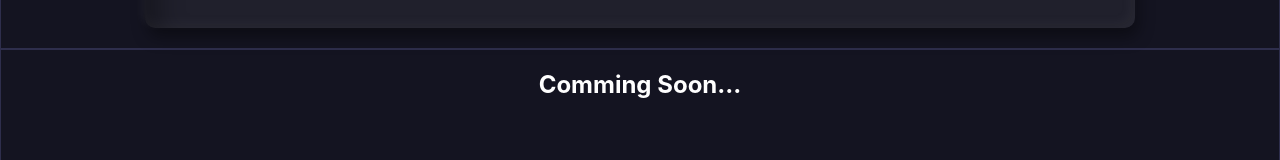
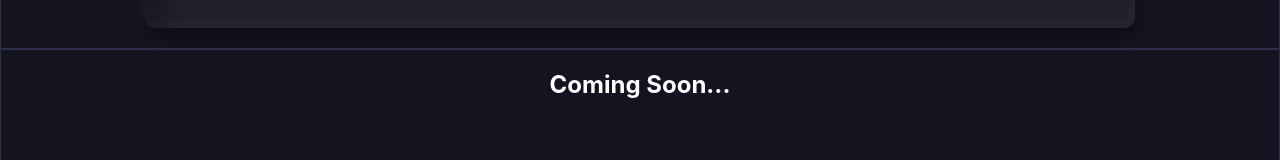
Before and after one commit to PranabKumarSahoo/sql-dev-tools, a React (Create React App) app: page / in a window 1280 px wide. Shown: the part 2411-2571 px from the top of the page. Built offline with nearby package versions, Linux system fonts and the light colour scheme.

Commit message:
Corrected "Coming" Spelling in Home Page and Side Bar

```diff
--- a/src/Components/Sidebar/Sidebar.jsx
+++ b/src/Components/Sidebar/Sidebar.jsx
@@ -23,7 +23,7 @@ export default function Sidebar({ isOpen, closeSidebar }) {
                         <a href='#select-statement' className='nav-link' onClick={handleLinkClick}>Custom Statement</a>
                     </li>
                     <li>
-                        <a href='#section-4' className='nav-link' onClick={handleLinkClick}>Comming Soon...</a>
+                        <a href='#section-4' className='nav-link' onClick={handleLinkClick}>Coming Soon...</a>
                     </li>
                 </ul>
             </nav>
--- a/src/Pages/HomePage/HomePage.jsx
+++ b/src/Pages/HomePage/HomePage.jsx
@@ -21,7 +21,7 @@ export default function HomePage() {
                 <SelectStatement />
             </div>
             <div id="section-4" className='sections'>
-                <h2 className='section-4-title'>Comming Soon...</h2>
+                <h2 className='section-4-title'>Coming Soon...</h2>
             </div>
         </div>
     )
```
